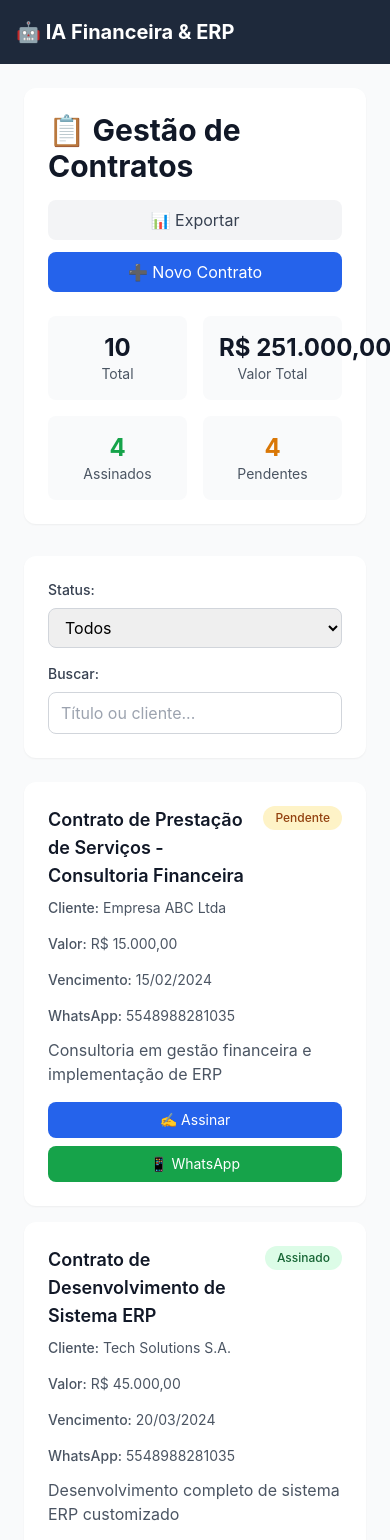
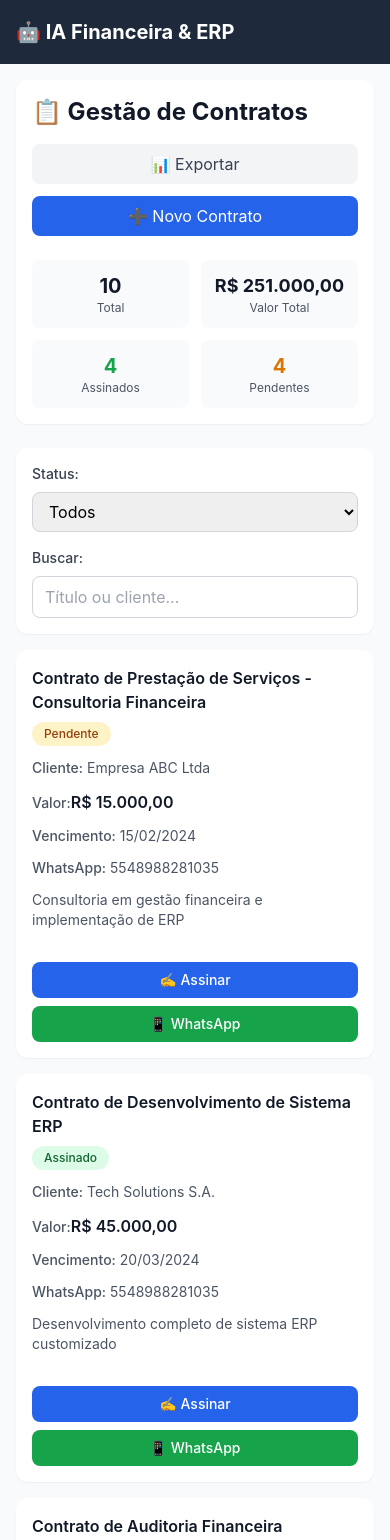
Before and after one commit to arthurbowens/ia-financeira-erp, an Angular app: page /contratos in a window 390 px wide. Shown: the top 1540 px of the page. Built offline with nearby package versions, Linux system fonts and the light colour scheme.

Commit message:
fix: Corrige responsividade da tela de contratos para mobile
- Ajusta formatação de valores para telas pequenas
- Melhora layout dos cards de contratos
- Otimiza espaçamentos e tamanhos de fonte
- Adiciona quebra de palavras para valores longos
- Melhora experiência mobile geral

```diff
--- a/package.json
+++ b/package.json
@@ -5,6 +5,7 @@
     "ng": "ng",
     "start": "ng serve",
     "build": "ng build",
+    "build:vercel": "ng build --configuration production",
     "watch": "ng build --watch --configuration development",
     "test": "ng test",
     "serve:ssr:ia-financeira-erp": "node dist/ia-financeira-erp/server/server.mjs"
--- a/src/app/components/contratos/contratos.component.html
+++ b/src/app/components/contratos/contratos.component.html
@@ -1,9 +1,9 @@
-<div class="min-h-screen bg-gray-50 p-6">
+<div class="min-h-screen bg-gray-50 p-4 lg:p-6">
   <div class="max-w-7xl mx-auto">
     <!-- Header -->
-    <div class="bg-white rounded-xl shadow-sm p-6 mb-8">
+    <div class="bg-white rounded-xl shadow-sm p-4 lg:p-6 mb-6 lg:mb-8">
       <div class="flex flex-col lg:flex-row lg:items-center lg:justify-between mb-6">
-        <h1 class="text-3xl font-bold text-gray-900 mb-4 lg:mb-0">📋 Gestão de Contratos</h1>
+        <h1 class="text-2xl lg:text-3xl font-bold text-gray-900 mb-4 lg:mb-0">📋 Gestão de Contratos</h1>
         <div class="flex flex-col sm:flex-row gap-3">
           <button
             (click)="exportarContratos()"
@@ -19,28 +19,28 @@
       </div>
 
       <!-- Estatísticas -->
-      <div class="grid grid-cols-2 lg:grid-cols-4 gap-4">
-        <div class="text-center p-4 bg-gray-50 rounded-lg">
-          <div class="text-2xl font-bold text-gray-900">{{ getTotalContratos() }}</div>
-          <div class="text-sm text-gray-600">Total</div>
+      <div class="grid grid-cols-2 lg:grid-cols-4 gap-3 lg:gap-4">
+        <div class="text-center p-3 lg:p-4 bg-gray-50 rounded-lg">
+          <div class="text-xl lg:text-2xl font-bold text-gray-900">{{ getTotalContratos() }}</div>
+          <div class="text-xs lg:text-sm text-gray-600">Total</div>
         </div>
-        <div class="text-center p-4 bg-gray-50 rounded-lg">
-          <div class="text-2xl font-bold text-gray-900">{{ formatCurrency(getTotalValor()) }}</div>
-          <div class="text-sm text-gray-600">Valor Total</div>
+        <div class="text-center p-3 lg:p-4 bg-gray-50 rounded-lg">
+          <div class="text-lg lg:text-2xl font-bold text-gray-900 break-all">{{ formatCurrency(getTotalValor()) }}</div>
+          <div class="text-xs lg:text-sm text-gray-600">Valor Total</div>
         </div>
-        <div class="text-center p-4 bg-gray-50 rounded-lg">
-          <div class="text-2xl font-bold text-success-600">{{ getContratosPorStatus('assinado') }}</div>
-          <div class="text-sm text-gray-600">Assinados</div>
+        <div class="text-center p-3 lg:p-4 bg-gray-50 rounded-lg">
+          <div class="text-xl lg:text-2xl font-bold text-success-600">{{ getContratosPorStatus('assinado') }}</div>
+          <div class="text-xs lg:text-sm text-gray-600">Assinados</div>
         </div>
-        <div class="text-center p-4 bg-gray-50 rounded-lg">
-          <div class="text-2xl font-bold text-warning-600">{{ getContratosPorStatus('pendente') }}</div>
-          <div class="text-sm text-gray-600">Pendentes</div>
+        <div class="text-center p-3 lg:p-4 bg-gray-50 rounded-lg">
+          <div class="text-xl lg:text-2xl font-bold text-warning-600">{{ getContratosPorStatus('pendente') }}</div>
+          <div class="text-xs lg:text-sm text-gray-600">Pendentes</div>
         </div>
       </div>
     </div>
 
     <!-- Filtros -->
-    <div class="bg-white rounded-xl shadow-sm p-6 mb-6">
+    <div class="bg-white rounded-xl shadow-sm p-4 lg:p-6 mb-4 lg:mb-6">
       <div class="grid grid-cols-1 md:grid-cols-2 gap-4">
         <div>
           <label for="statusFilter" class="block text-sm font-medium text-gray-700 mb-2">Status:</label>
@@ -70,44 +70,45 @@
     <!-- Lista de Contratos -->
     <div class="space-y-4">
       <div *ngFor="let contrato of contratosFiltrados"
-           class="bg-white rounded-xl shadow-sm p-6 hover:shadow-md transition-shadow">
+           class="bg-white rounded-xl shadow-sm p-4 lg:p-6 hover:shadow-md transition-shadow">
         <div class="flex flex-col lg:flex-row lg:items-center lg:justify-between">
           <div class="flex-1 mb-4 lg:mb-0">
-            <div class="flex items-start justify-between mb-2">
-              <h3 class="text-lg font-semibold text-gray-900">{{ contrato.titulo }}</h3>
+            <div class="flex flex-col sm:flex-row sm:items-start sm:justify-between mb-3">
+              <h3 class="text-base lg:text-lg font-semibold text-gray-900 mb-2 sm:mb-0">{{ contrato.titulo }}</h3>
               <span [ngClass]="getStatusClass(contrato.status)"
-                    class="px-3 py-1 rounded-full text-xs font-medium">
+                    class="px-3 py-1 rounded-full text-xs font-medium self-start sm:self-auto">
                 {{ getStatusText(contrato.status) }}
               </span>
             </div>
 
-            <div class="grid grid-cols-1 md:grid-cols-2 gap-4 text-sm text-gray-600">
-              <div>
+            <div class="grid grid-cols-1 sm:grid-cols-2 gap-3 text-sm text-gray-600">
+              <div class="break-words">
                 <span class="font-medium">Cliente:</span> {{ contrato.cliente }}
               </div>
-              <div>
-                <span class="font-medium">Valor:</span> {{ formatCurrency(contrato.valor) }}
+              <div class="break-words">
+                <span class="font-medium">Valor:</span>
+                <span class="text-base font-semibold text-gray-900">{{ formatCurrency(contrato.valor) }}</span>
               </div>
               <div>
                 <span class="font-medium">Vencimento:</span> {{ contrato.dataVencimento | date:'dd/MM/yyyy' }}
               </div>
-              <div>
+              <div class="break-words">
                 <span class="font-medium">WhatsApp:</span> {{ contrato.whatsapp }}
               </div>
             </div>
 
-            <p class="text-gray-600 mt-3">{{ contrato.descricao }}</p>
+            <p class="text-gray-600 mt-3 text-sm lg:text-base">{{ contrato.descricao }}</p>
           </div>
 
-          <div class="flex flex-col sm:flex-row gap-2 lg:ml-6">
+          <div class="flex flex-col sm:flex-row gap-2 lg:ml-6 mt-4 lg:mt-0">
             <button
               (click)="assinarContrato(contrato)"
-              class="px-4 py-2 bg-primary-600 text-white rounded-lg hover:bg-primary-700 transition-colors text-sm">
+              class="px-4 py-2 bg-primary-600 text-white rounded-lg hover:bg-primary-700 transition-colors text-sm font-medium">
               ✍️ Assinar
             </button>
             <button
               (click)="enviarWhatsApp(contrato)"
-              class="px-4 py-2 bg-success-600 text-white rounded-lg hover:bg-success-700 transition-colors text-sm">
+              class="px-4 py-2 bg-success-600 text-white rounded-lg hover:bg-success-700 transition-colors text-sm font-medium">
               📱 WhatsApp
             </button>
           </div>
```
Also changed, not shown: src/app/app.component.html (+5 -5 lines), vercel.json (added).
